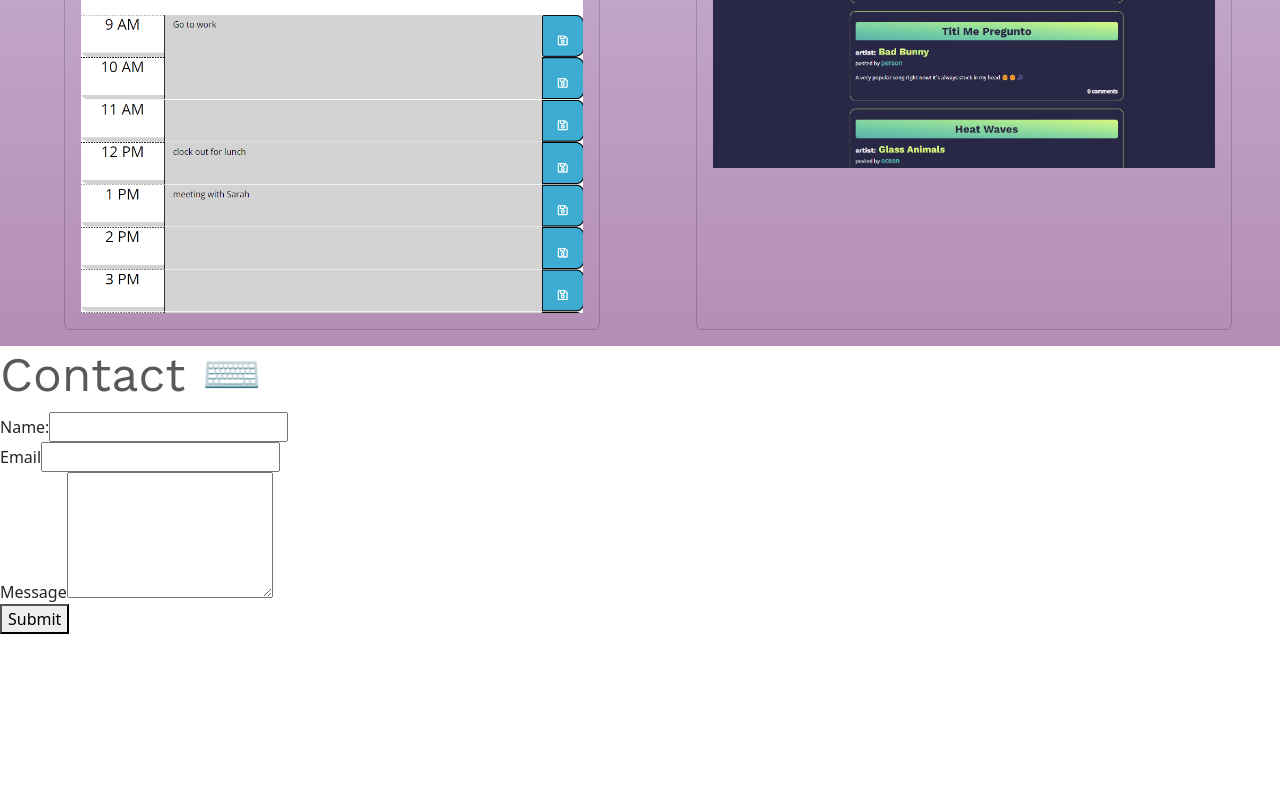
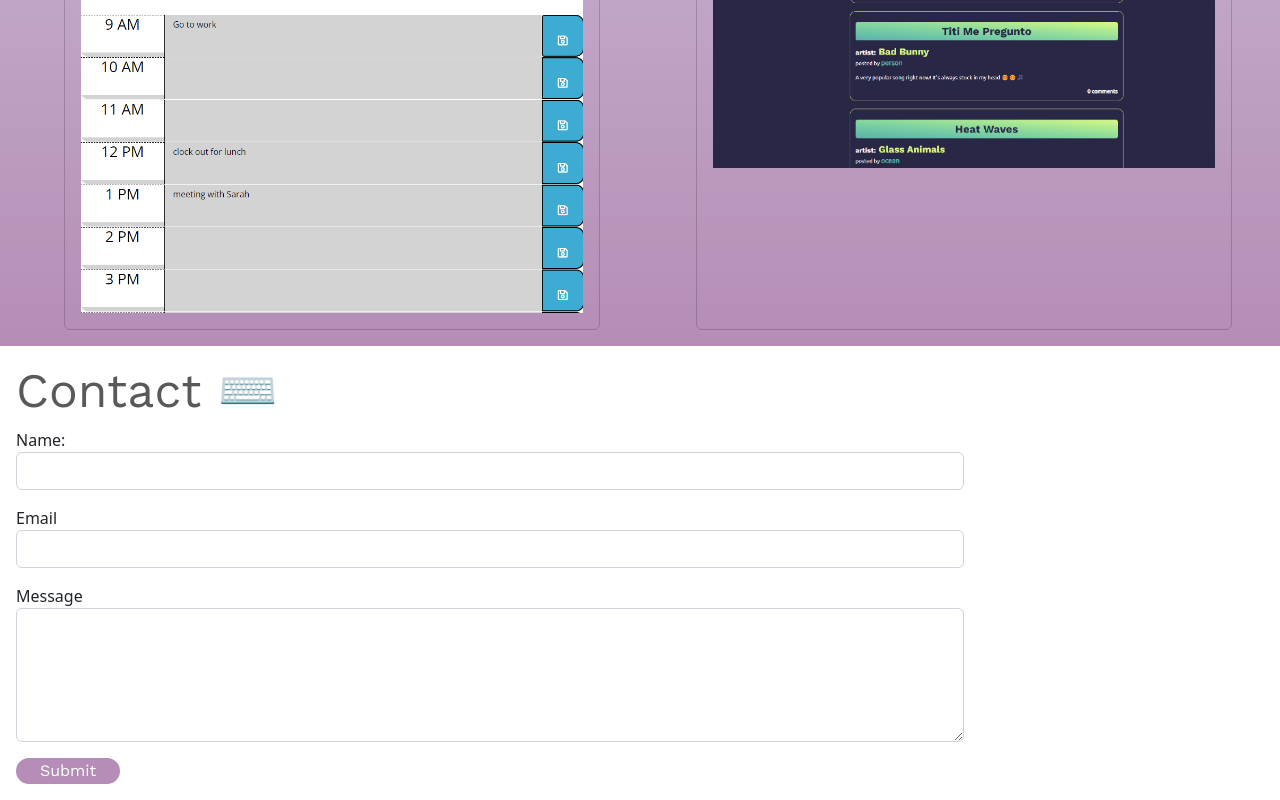
Before and after one commit to oceanlatte/my-react-portfolio, a React (Create React App) app: page / in a window 1280 px wide. Shown: the part 1885-2685 px from the top of the page. Before the commit the page ends 2519 px from the top, so only its background shows below. Built offline with nearby package versions, Linux system fonts and the light colour scheme.

Commit message:
add form styling

```diff
--- a/src/App.css
+++ b/src/App.css
@@ -29,10 +29,16 @@ h1 a {
   color: #595959;
 }
 
-/* UTILS */
+/* -----UTILS------- */
 .section-title {
   color: var(--gray);
   font-size: 3rem;
+  font-family: var(--work-sans);
+}
+
+.btn-style {
+  background-color: #b58db6;
+  color: white;
   font-family: var(--work-sans);
 }
 
--- a/src/components/Contact.js
+++ b/src/components/Contact.js
@@ -2,23 +2,23 @@ import React from 'react';
 
 function Contact() {
   return (
-    <div>
+    <div className='ps-3 my-3'>
       <h2 className='section-title'>Contact ⌨️</h2>
 
-      <form >
-        <div>
-          <label htmlFor='name' >Name:</label>
-          <input type='text' name='name' />
+      <form className='col-11 col-xl-9'>
+        <div className='mb-3'>
+          <label htmlFor='name'>Name:</label>
+          <input type='text' name='name' className='form-control' />
         </div>
-        <div>
+        <div className='mb-3'>
           <label htmlFor='email'>Email</label>
-          <input type='email' name='email' />
+          <input type='email' name='email' className='form-control' />
         </div>
-        <div>
+        <div className='mb-3'>
           <label htmlFor='message'>Message</label>
-          <textarea name='message' rows='5' />
+          <textarea name='message' rows='5' className='form-control' />
         </div>
-        <button type='submit'>Submit</button>
+        <button type='submit' className='rounded-pill px-4 border-0 btn-style'>Submit</button>
       </form>
 
     </div>
```
